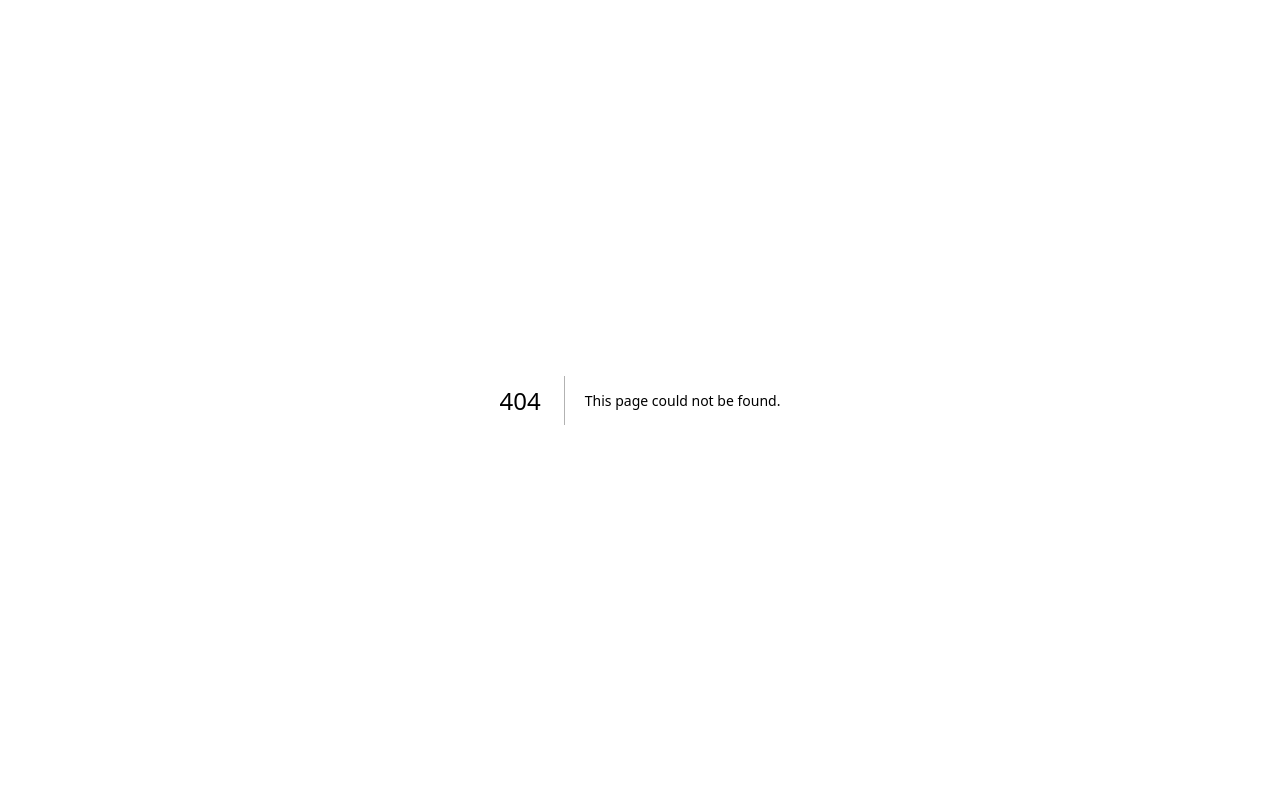
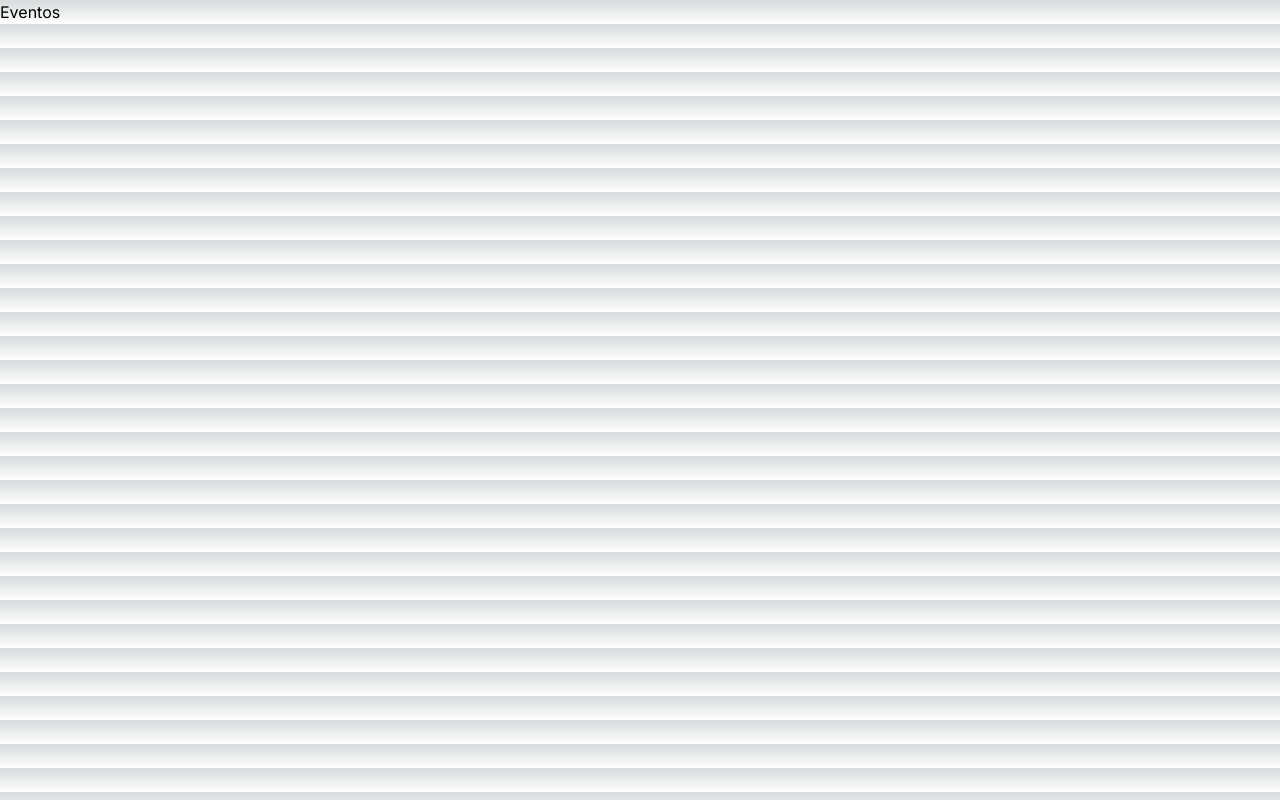
Before and after one commit to liquidberny/dce-webpage, a Next.js app: page /eventos in a window 1280 px wide. Before the commit this address had no page. Built offline with nearby package versions, Linux system fonts and the light colour scheme.

Commit message:
Primer Commit

```diff
--- /dev/null
+++ b/src/app/about/page.tsx
@@ -0,0 +1,9 @@
+import React from 'react'
+
+const About = () => {
+  return (
+    <div>About</div>
+  )
+}
+
+export default About
--- /dev/null
+++ b/src/app/eventos/evento/page.tsx
@@ -0,0 +1,9 @@
+import React from 'react'
+
+const Evento = () => {
+  return (
+    <div>Evento</div>
+  )
+}
+
+export default Evento
--- /dev/null
+++ b/src/app/eventos/page.tsx
@@ -0,0 +1,9 @@
+import React from 'react'
+
+function Eventos() {
+  return (
+    <div>Eventos</div>
+  )
+}
+
+export default Eventos
--- /dev/null
+++ b/src/app/merchbar/page.tsx
@@ -0,0 +1,9 @@
+import React from 'react'
+
+const MerchBar = () => {
+  return (
+    <div>MerchBar</div>
+  )
+}
+
+export default MerchBar
```
